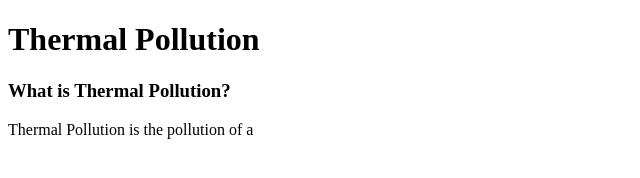
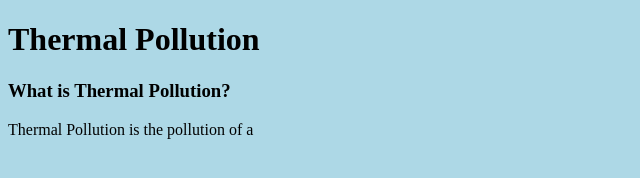
Before and after one commit to MarianoRo/ThermalPollution, a plain HTML site: page index.html in a window 1280 px wide. Shown: the whole page, without its empty margins (0-640 px from the left). Drawn offline with Linux system fonts and the light colour scheme.

Commit message:
Update index.html

```diff
--- a/index.html
+++ b/index.html
@@ -1,7 +1,7 @@
 <!DOCTYPE html>
 <html>
 <head>
-<link rel="stylesheet" href="ThermalPollution.css">
+<link rel="stylesheet" href="index.css">
 <title>Thermal Pollution</title>
 </head>
 <body>
```
